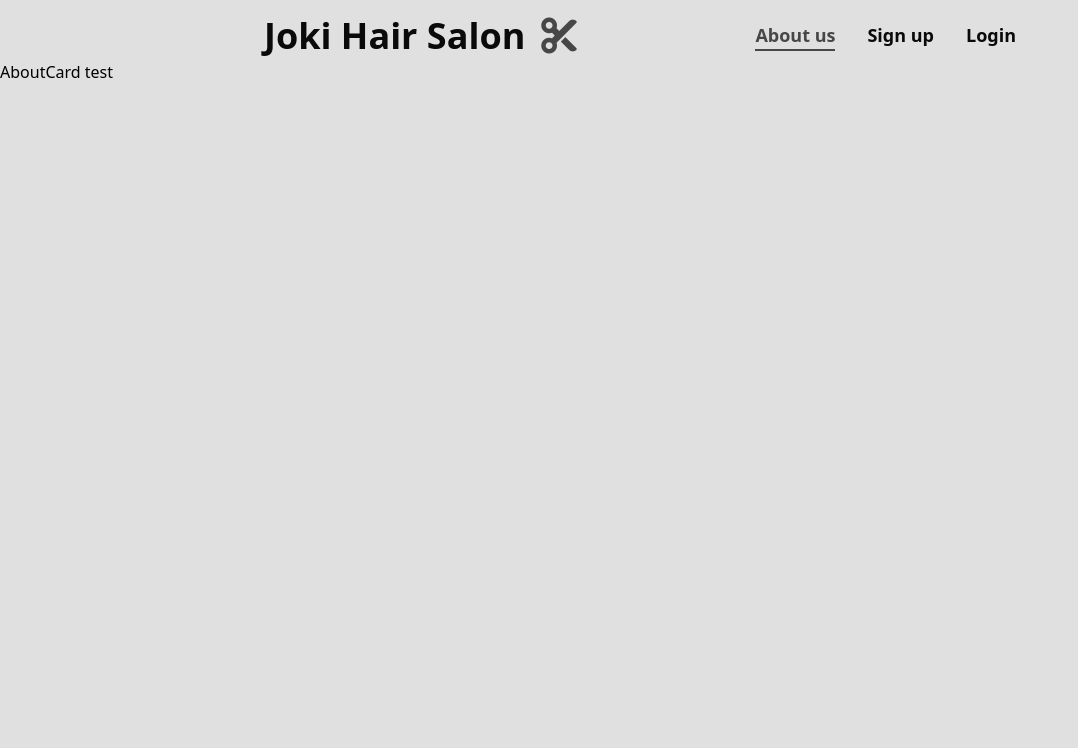
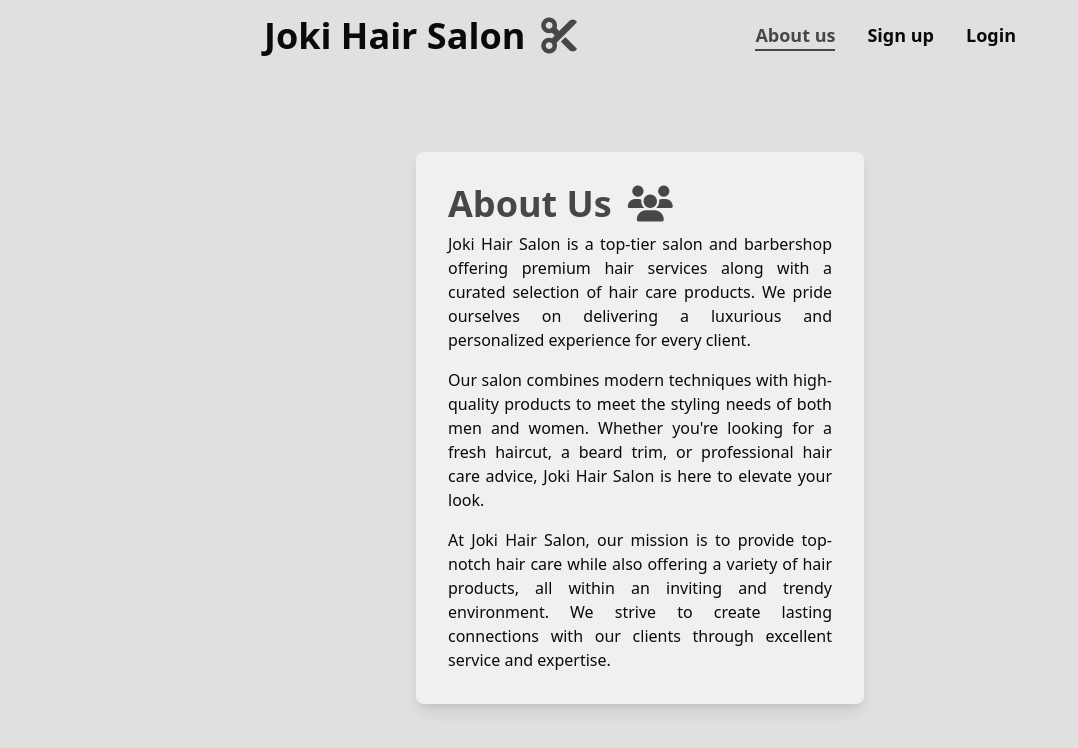
Before and after one commit to Josedzzz/joki-hair-salon-front, a React (Vite) app: page /login in a window 1280 px wide. Both pictures are taken after a click on the link "About us". Shown: the top 748 px of the page, without its empty margins (0-1078 px from the left). Built offline with nearby package versions, Linux system fonts and the light colour scheme.

Commit message:
add a card with the content about the hair salon

```diff
--- a/src/components/AboutCard.tsx
+++ b/src/components/AboutCard.tsx
@@ -1,3 +1,32 @@
 export default function AboutCard() {
-  return <h1>AboutCard test</h1>;
+  return (
+    <main className="flex items-center justify-center min-h-[calc(100vh-4rem)] p-2">
+      <div className="w-full max-w-md bg-custom-white p-8 shadow-lg rounded-lg transform transition duration-500 ease-in-out hover:scale-105 hover:shadow-2xl">
+        <div className="flex items-center space-x-1 gap-3 mb-2">
+          <h1 className="text-xl sm:text-3xl md:text-4xl font-bold text-custom-silver">
+            About Us
+          </h1>
+          <i className="fa-solid fa-users text-xl sm:text-3xl md:text-4xl text-custom-silver"></i>
+        </div>
+        <p className="text-base text-custom-dark mb-4 text-justify">
+          Joki Hair Salon is a top-tier salon and barbershop offering premium
+          hair services along with a curated selection of hair care products. We
+          pride ourselves on delivering a luxurious and personalized experience
+          for every client.
+        </p>
+        <p className="text-base text-custom-dark mb-4 text-justify">
+          Our salon combines modern techniques with high-quality products to
+          meet the styling needs of both men and women. Whether you're looking
+          for a fresh haircut, a beard trim, or professional hair care advice,
+          Joki Hair Salon is here to elevate your look.
+        </p>
+        <p className="text-base text-custom-dark text-justify">
+          At Joki Hair Salon, our mission is to provide top-notch hair care
+          while also offering a variety of hair products, all within an inviting
+          and trendy environment. We strive to create lasting connections with
+          our clients through excellent service and expertise.
+        </p>
+      </div>
+    </main>
+  );
 }
```
